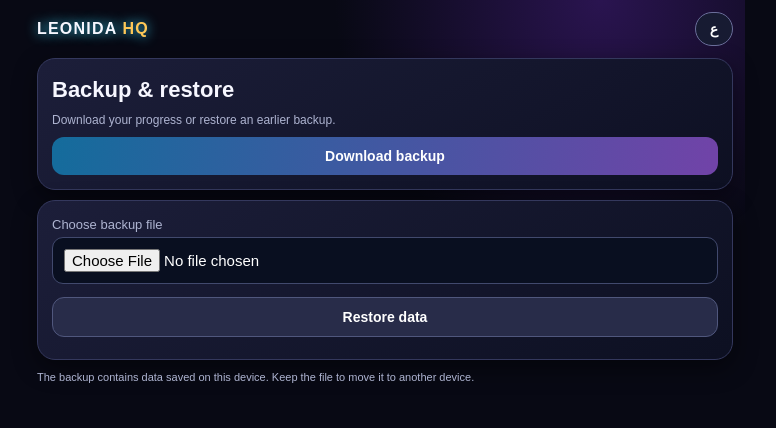
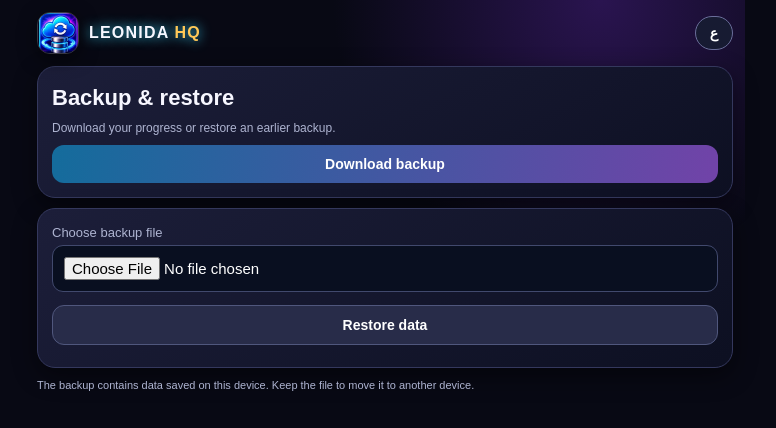
Before and after one commit to ha0580389-create/LEONIDA-HQ., a plain HTML site: page 04_Backup_Restore.html in a window 1280 px wide. Shown: the whole page, without its empty margins (255-1031 px from the left). Drawn offline with Linux system fonts and the light colour scheme.

Commit message:
Show original section icon in 04_Backup_Restore.html

```diff
--- a/04_Backup_Restore.html
+++ b/04_Backup_Restore.html
@@ -20,7 +20,7 @@ input,textarea,select{width:100%;background:#090f20;color:#fff;border:1px solid
 .item{padding:10px 0;border-top:1px solid #2c3150;display:flex;align-items:center;gap:10px}.item:first-child{border-top:0}.item small{margin-inline-start:auto;color:var(--gold)}
 .small-note{font-size:11px;color:var(--muted);line-height:1.45;margin-top:8px}
 @media(min-width:700px){body{max-width:720px;margin:auto}}
-</style>
+.module-icon{width:42px;height:42px;flex:none;object-fit:cover;border-radius:13px;border:1px solid rgba(255,255,255,.2);box-shadow:0 5px 18px #0008}.top{gap:10px}.brand{flex:1;min-width:0}</style>
 <script>
 (function(){
  const KEY='LEONIDA_HQ_LANGUAGE';
@@ -42,7 +42,7 @@ input,textarea,select{width:100%;background:#090f20;color:#fff;border:1px solid
 </script>
 </head>
 <body>
-<div class="top"><div class="brand">LEONIDA <span style="color:#ffc857">HQ</span></div><button id="languageToggle" class="lang" type="button">ع</button></div>
+<div class="top"><img class="module-icon" src="assets/icons/04_Backup_Restore.webp" alt=""><div class="brand">LEONIDA <span style="color:#ffc857">HQ</span></div><button id="languageToggle" class="lang" type="button">ع</button></div>
 <section class="panel"><h1 data-ar="حفظ واستعادة" data-en="Backup & restore">Backup & restore</h1><p class="muted" data-ar="نزّل نسخة من تقدمك أو استعد نسخة سابقة." data-en="Download your progress or restore an earlier backup.">Download your progress or restore an earlier backup.</p><button id="downloadBackup" class="full" type="button" data-ar="تنزيل النسخة الاحتياطية" data-en="Download backup">Download backup</button></section>
 <section class="panel"><label for="backupFile" data-ar="اختر ملف النسخة" data-en="Choose backup file">Choose backup file</label><input id="backupFile" type="file" accept=".json,application/json"><button id="restoreBackup" class="full alt" type="button" data-ar="استعادة البيانات" data-en="Restore data">Restore data</button><div id="backupStatus" class="small-note" aria-live="polite"></div></section>
 <p class="small-note" data-ar="النسخة تحفظ البيانات الموجودة على هذا الجهاز فقط. احتفظ بالملف لنقلها إلى جهاز آخر." data-en="The backup contains data saved on this device. Keep the file to move it to another device.">The backup contains data saved on this device. Keep the file to move it to another device.</p>
```
